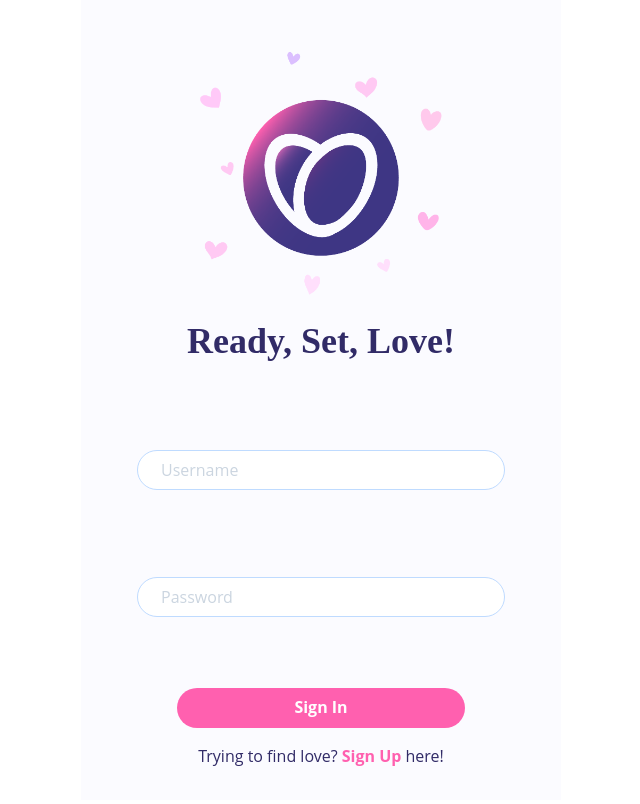
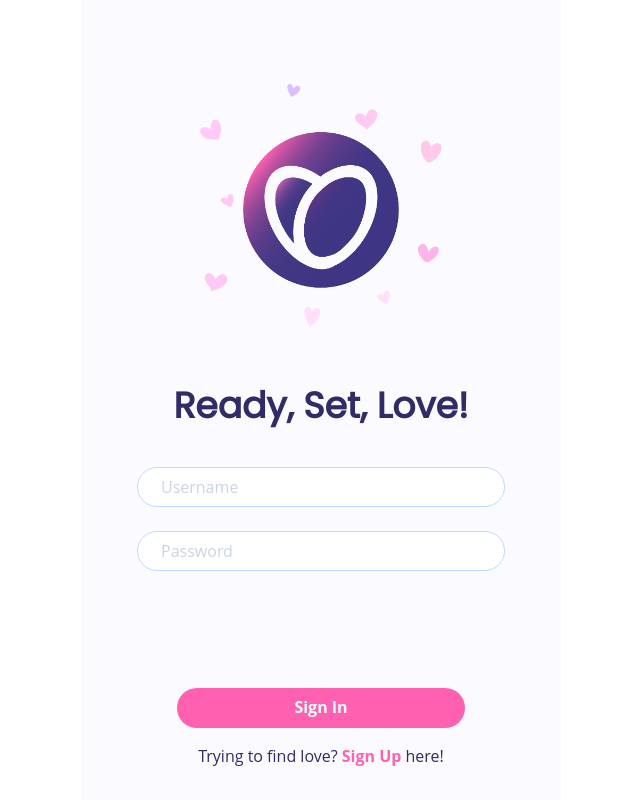
Before and after one commit to malikrafsan/Dating-App-PWA, a React app: page /login in a window 1280 px wide. Shown: the top 804 px of the page, without its empty margins (319-959 px from the left). Built offline with nearby package versions, Linux system fonts and the light colour scheme; the HTML template or start-up script is replaced by a standard one.

Commit message:
style: fix login styling

```diff
--- a/package.json
+++ b/package.json
@@ -47,6 +47,7 @@
     "@chakra-ui/react": "^2.4.9",
     "@emotion/react": "^11.10.5",
     "@emotion/styled": "^11.10.5",
+    "@fontsource/poppins": "^4.5.10",
     "axios": "^1.3.3",
     "framer-motion": "^9.0.2",
     "react": "^18.2.0",
--- a/src/components/ReloadPrompt/index.module.css
+++ b/src/components/ReloadPrompt/index.module.css
@@ -5,6 +5,8 @@
     margin: 0;
     width: 0;
     height: 0;
+    position: absolute;
+    top: 0;
 }
 
 .date {
--- a/src/main.tsx
+++ b/src/main.tsx
@@ -5,6 +5,7 @@ import { ChakraProvider } from "@chakra-ui/react";
 
 import customTheme from "./styles/theme";
 import "./index.css";
+import "@fontsource/poppins";
 import Home from "./pages/Home";
 import About from "./pages/About";
 import Hi from "./pages/hi/[name]";
--- a/src/pages/Login.tsx
+++ b/src/pages/Login.tsx
@@ -41,10 +41,10 @@ const Login = () => {
   return (
     <BaseLayout>
       <Center h="100%" py={8} flexDir="column" justifyContent="space-evenly">
-        <Image px={24} src="images/logo/logo-loves.png" alt="logo" />
+        <Image px={24} py={8} src="images/logo/logo-loves.png" alt="logo" />
         {/* FIXME: Import Poppins Font */}
         <Heading>Ready, Set, Love!</Heading>
-        <VStack mt={4} w="80%" h="100%" justifyContent="space-evenly">
+        <VStack mt={8} w="80%" h="100%" gap={2}>
           <InputField
             type="text"
             label="Username"
```
Also changed, not shown: 1 other file (tests, documents, lock files or other folders).
